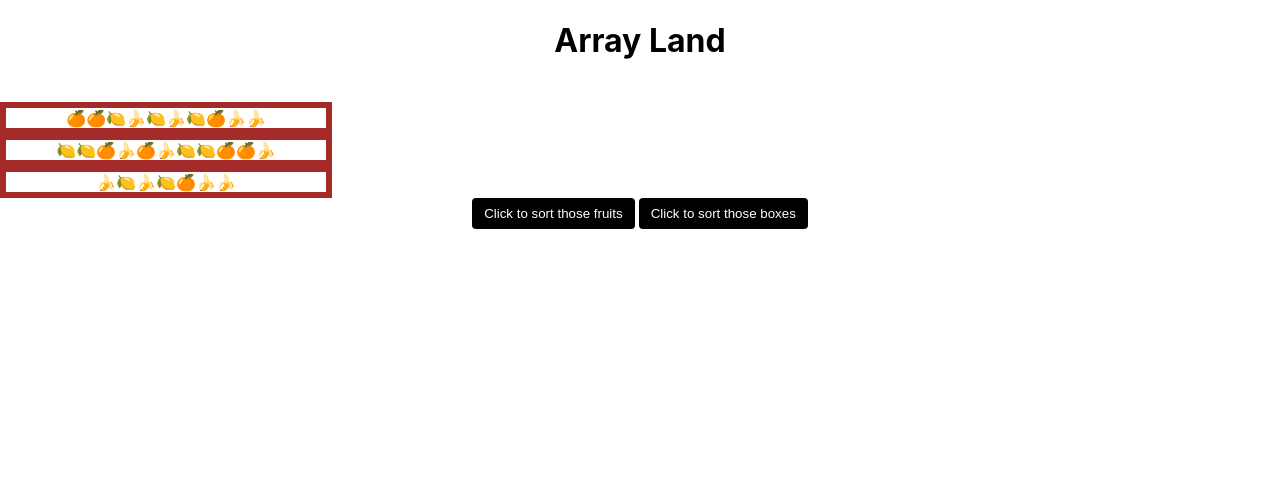
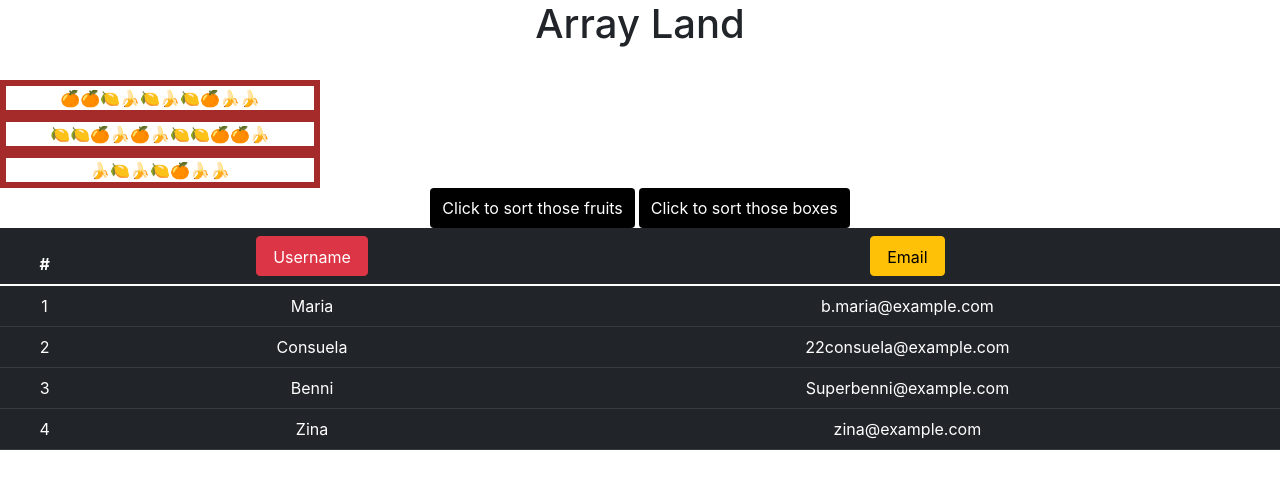
Before and after one commit to elenalexe/React-orange, a React (Create React App) app: page / in a window 1280 px wide. Shown: the top 488 px of the page. Built offline with nearby package versions, Linux system fonts and the light colour scheme.

Commit message:
some commit

```diff
--- a/public/index.html
+++ b/public/index.html
@@ -4,6 +4,7 @@
     <meta charset="utf-8" />
     <link rel="icon" href="%PUBLIC_URL%/favicon.ico" />
     <link rel="stylesheet" href="https://cdnjs.cloudflare.com/ajax/libs/font-awesome/6.0.0-beta2/css/all.min.css">
+    <link rel="stylesheet" href="https://cdn.jsdelivr.net/npm/bootstrap@5.1.3/dist/css/bootstrap.min.css">
     <meta name="viewport" content="width=device-width, initial-scale=1" />
     <meta name="theme-color" content="#000000" />
     <meta
--- a/src/App.js
+++ b/src/App.js
@@ -4,12 +4,14 @@ import "./FruitBox.css";
 import "./forms.css";
 import "./index.css";
 import ArrayLand from "./ArrayLand";
+import UserList from "./UserList";
 
 class App extends React.Component {
   render() {
     return (
       <div className="App">
         <ArrayLand />
+        <UserList />
       </div>
     );
   }
--- /dev/null
+++ b/src/UserList.js
@@ -0,0 +1,133 @@
+import React from "react";
+
+const USER_DATA = [
+  {
+    username: "Maria",
+    email: "b.maria@example.com",
+  },
+
+  {
+    username: "Consuela",
+    email: "22consuela@example.com",
+  },
+
+  {
+    username: "Benni",
+    email: "Superbenni@example.com",
+  },
+
+  {
+    username: "Zina",
+    email: "zina@example.com",
+  },
+]
+
+class UserList extends React.Component {
+  constructor(props) {
+    super(props);
+    this.state = {
+      users: USER_DATA,
+      column: '',
+      direction: 'asc',
+    }
+  }
+
+  sortByUsername = () => {
+    let sortedArray = this.state.users.slice();
+    let direction = this.state.direction;
+    if(this.state.column === 'username') {
+      direction = direction === 'asc' ? 'desc' : 'asc';
+    }
+    sortedArray.sort((a,b) => {
+      if(direction === 'asc') {
+        //asc sort
+      return a.username > b.username ? 1 : a.username < b.username ? -1 : 0;
+      } else {
+        //desc sort
+      return a.username > b.username ? -1 : a.username < b.username ? 1 : 0;
+      }
+    });
+    this.setState({
+      users: sortedArray,
+      column: 'username',
+      direction: direction,
+    });
+  }
+
+  sortByEmail = () => {
+    let sortedArray = this.state.users.slice();
+    let direction = this.state.direction;
+
+    if(this.state.column === 'email') {
+      direction = direction === 'asc' ? 'desc' : 'asc';
+    }
+
+    sortedArray.sort((a,b) => {
+      if(direction === 'asc') {
+        //asc sort
+        return a.email > b.email ? 1 : a.email < b.email ? -1 : 0;
+      } else {
+        //desc sort
+      return a.email > b.email ? -1 : a.email < b.email ? 1 : 0;
+      }
+      });
+
+      this.setState({
+        users: sortedArray,
+        column: 'email',
+        direction: direction,
+      });
+  }
+
+
+
+  render() {
+    return (
+      <React.Fragment>
+        <table className="table table-dark">
+          <thead>
+            <tr className="table-dark">
+            <th>#</th>
+            <th><button className="btn btn-danger" onClick={this.sortByUsername}>
+              <span>Username</span>
+              {this.state.column === 'username' &&
+              <span className={[
+                  "fas",
+                  this.state.direction === 'asc' ? 'fa-angle-up': 'fa-angle-down'
+                ].join(' ')}></span>
+              }
+              </button></th>
+            <th><button className="btn btn-warning" onClick={this.sortByEmail}>
+              <span>Email</span>
+              {this.state.column === 'email' &&
+              <span className={[
+                  "fas",
+                  this.state.direction === 'asc' ? 'fa-angle-up': 'fa-angle-down'
+                ].join(' ')}></span>
+              }
+              </button></th>
+            </tr>
+          </thead>
+          <tbody>
+            {this.state.users.map((user, index) => {
+              return(
+                <tr key="index">
+                <td>{index+1}</td>
+                <td>{user.username}</td>
+                <td>{user.email}</td>
+              </tr>
+              )
+            })}
+            <tr></tr>
+          </tbody>
+        </table>
+      </React.Fragment>
+    )
+  }
+}
+
+
+
+
+
+export default UserList;
```
